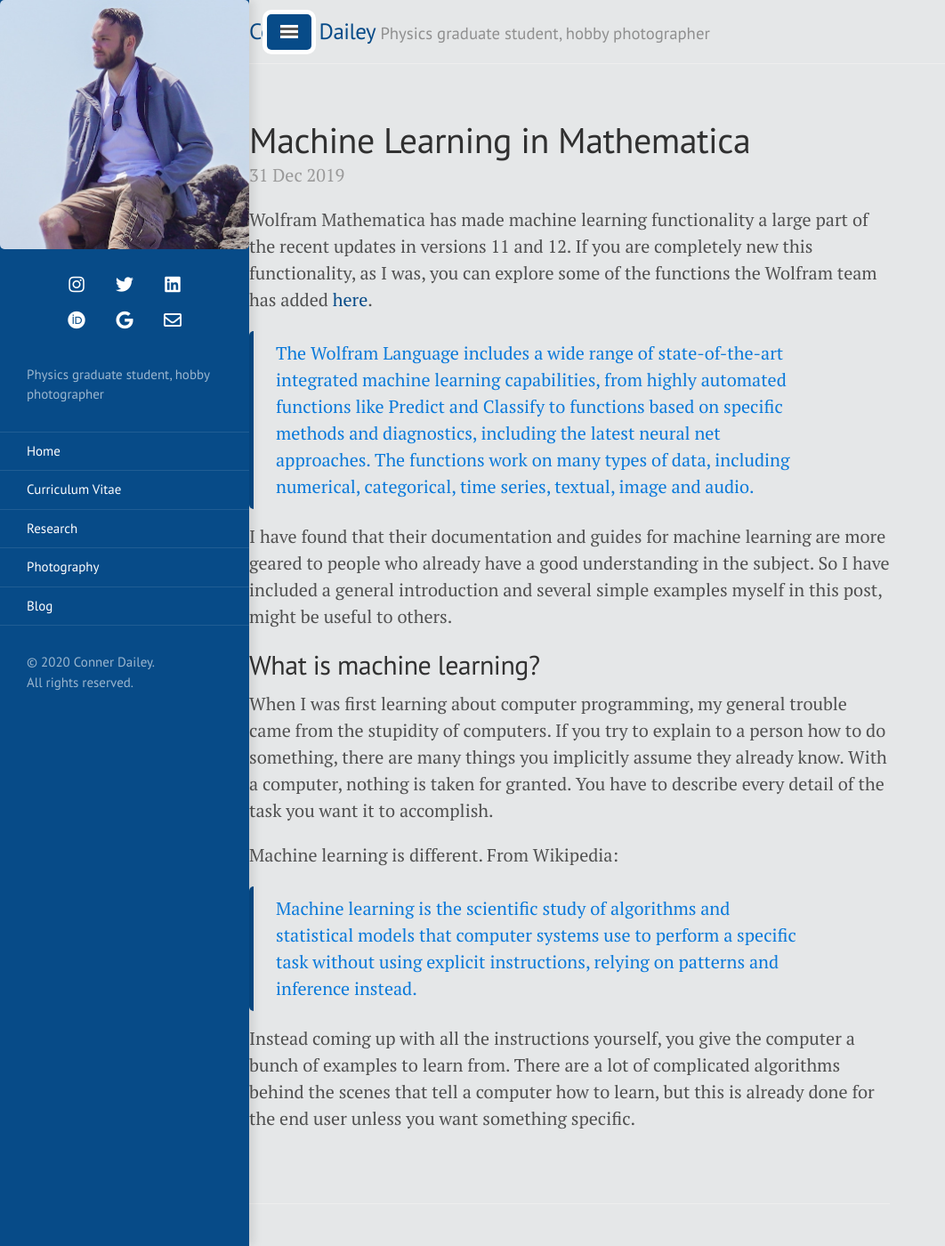
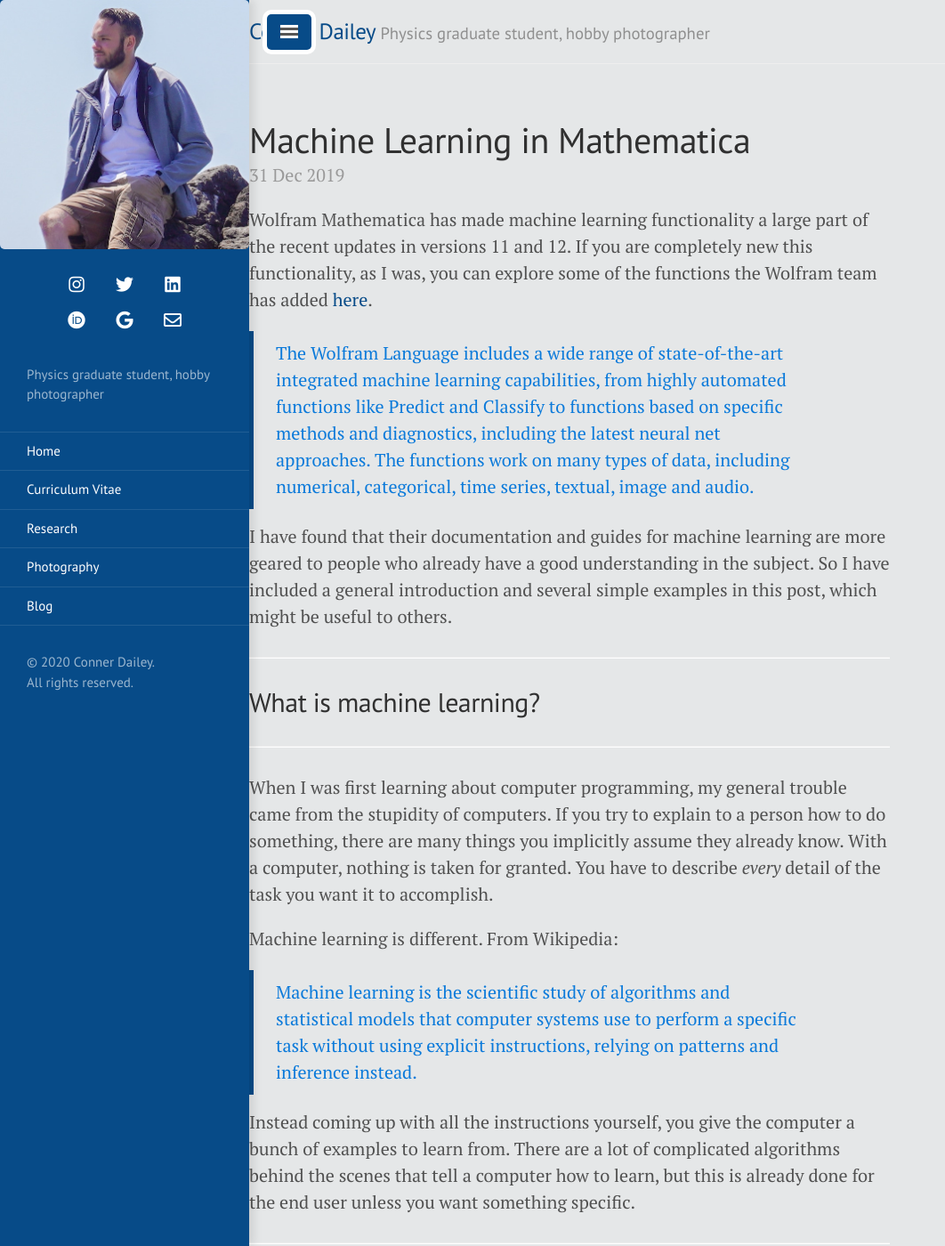
Before and after one commit to TakeTwiceDailey/TakeTwiceDailey.github.io, a Jekyll site: the page built from _posts/2019-12-31-mathematica-machine-learning.md, in a window 1280 px wide and 1400 px high. Shown: the whole window at 89% size, without its empty margins (0-1062 px from the left). Built offline with Jekyll 4.4.1, drawn with Linux system fonts in a browser that asks for light colours; nearby versions of some CDN libraries; part of the change alters nothing that is shown; some of the changed text lies outside the part shown.

Commit message:
updating post

```diff
--- a/_posts/2019-12-31-mathematica-machine-learning.md
+++ b/_posts/2019-12-31-mathematica-machine-learning.md
@@ -7,14 +7,28 @@ Wolfram Mathematica has made machine learning functionality a large part of the
 
 > The Wolfram Language includes a wide range of state-of-the-art integrated machine learning capabilities, from highly automated functions like Predict and Classify to functions based on specific methods and diagnostics, including the latest neural net approaches. The functions work on many types of data, including numerical, categorical, time series, textual, image and audio.
 
-I have found that their documentation and guides for machine learning are more geared to people who already have a good understanding in the subject. So I have included a general introduction and several simple examples myself in this post, might be useful to others.
+I have found that their documentation and guides for machine learning are more geared to people who already have a good understanding in the subject. So I have included a general introduction and several simple examples in this post, which might be useful to others.
+
+___
 
 ## What is machine learning?
 
-When I was first learning about computer programming, my general trouble came from the stupidity of computers. If you try to explain to a person how to do something, there are many things you implicitly assume they already know. With a computer, nothing is taken for granted. You have to describe every detail of the task you want it to accomplish.
+___
+
+When I was first learning about computer programming, my general trouble came from the stupidity of computers. If you try to explain to a person how to do something, there are many things you implicitly assume they already know. With a computer, nothing is taken for granted. You have to describe *every* detail of the task you want it to accomplish.
 
 Machine learning is different. From Wikipedia:
 
 > Machine learning is the scientific study of algorithms and statistical models that computer systems use to perform a specific task without using explicit instructions, relying on patterns and inference instead.
 
 Instead coming up with all the instructions yourself, you give the computer a bunch of examples to learn from. There are a lot of complicated algorithms behind the scenes that tell a computer how to learn, but this is already done for the end user unless you want something specific.
+
+____
+
+## Machine learning in Mathematica
+
+___
+
+<p class="note">
+Everything done here uses the latest version of Mathematica as a reference, which at the time of this writing is version 12
+<p>
--- a/public/css/poole.css
+++ b/public/css/poole.css
@@ -216,7 +216,7 @@ blockquote {
   margin: .8rem 0;
   color: #0b7ada; /*matched color with theme*/
   border-left: .25rem solid #074B88; /*matched color with theme*/
-  border-radius: 5px;
+  /*border-radius: 5px;*/
 }
 blockquote p:last-child {
   margin-bottom: 0;
```
